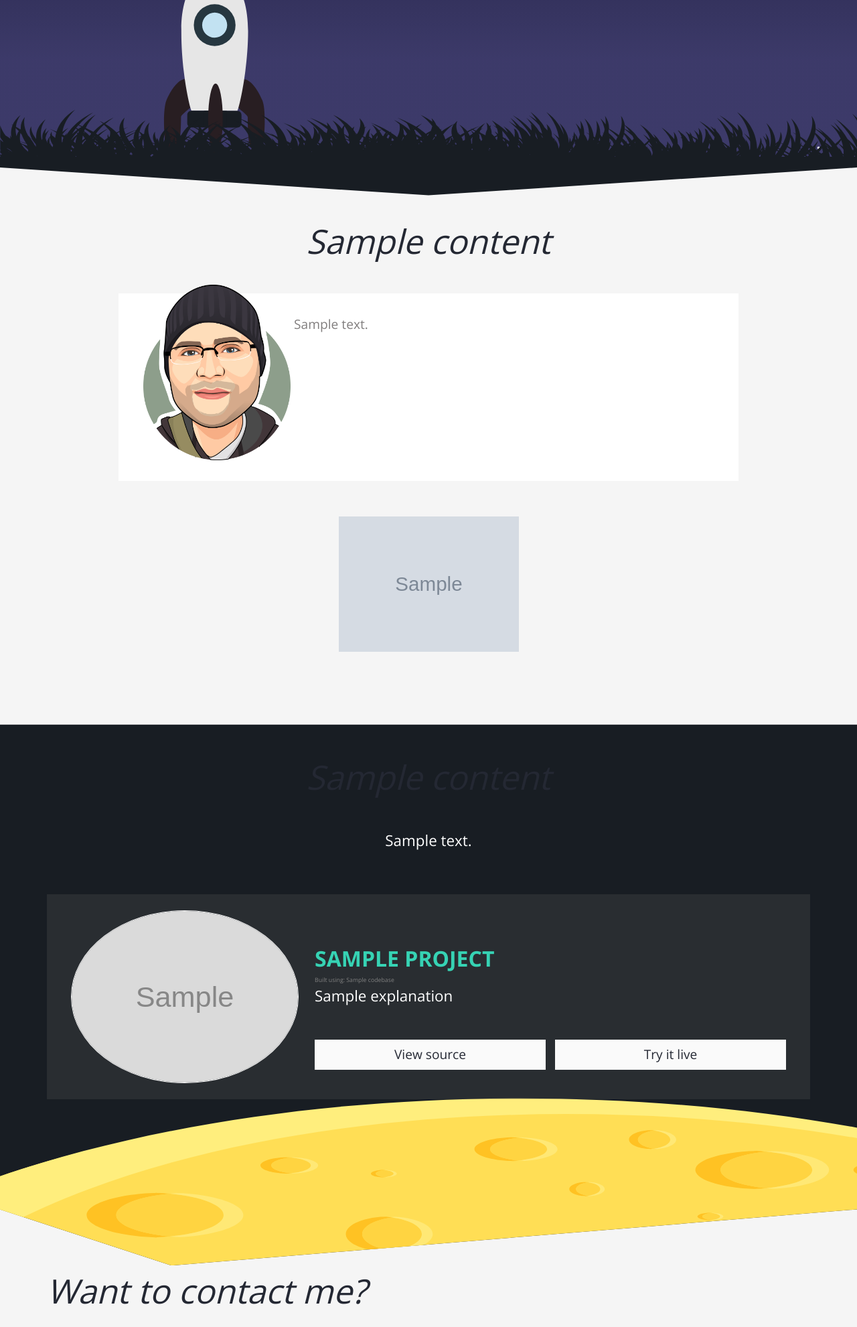
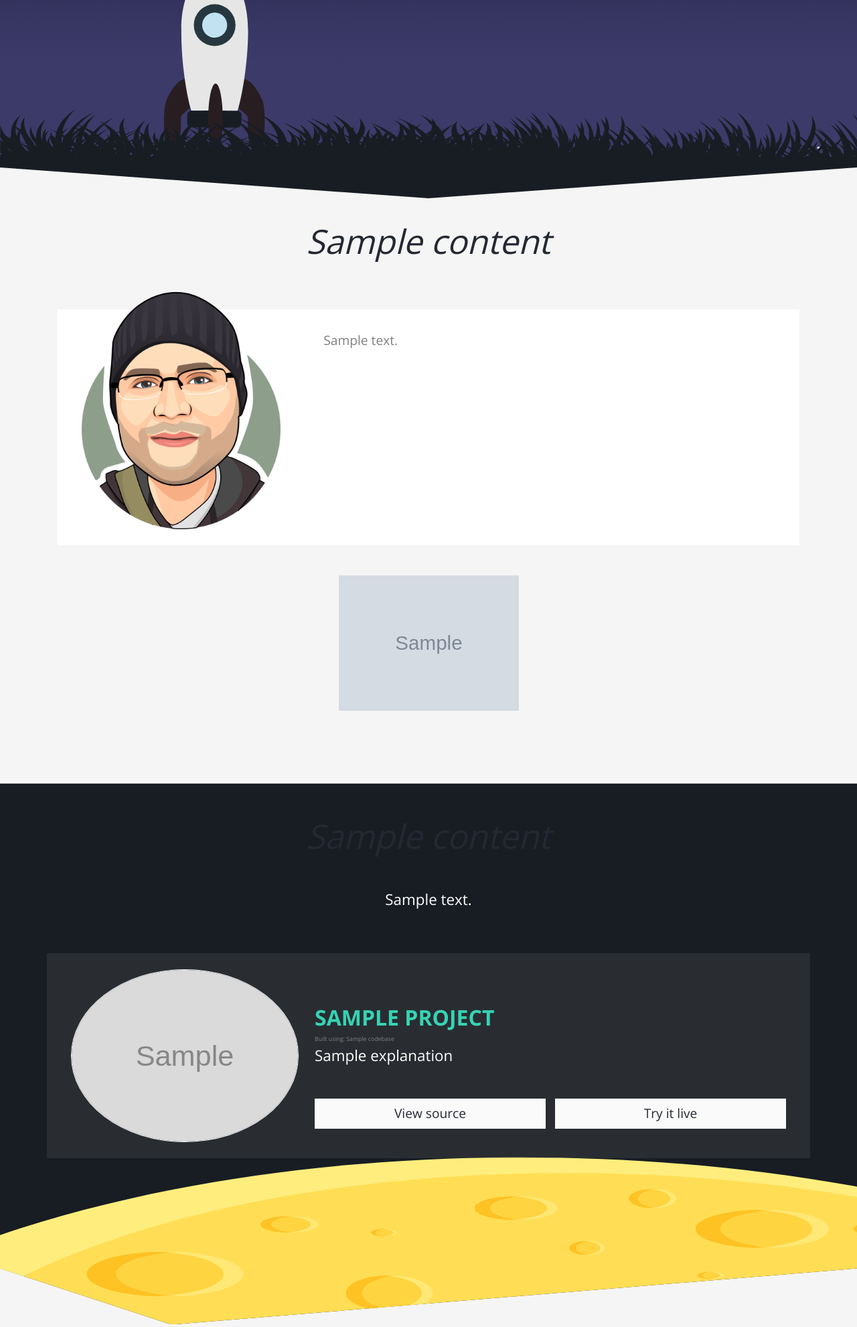
Before and after one commit to D1ang/Portfolio, a Django app: template home/templates/home/index.html in a window 1280 px wide. Shown: the part 550-2531 px from the top of the page at 67% size. Run offline with Django 4.2, Linux system fonts and the light colour scheme; the template is opened without the code that fills it: most values are stand-ins (such as "Sample title", 1, 10 or a date in 2020); grey boxes marked "Sample" are stand-in pictures; some libraries are stand-ins or nearby versions.

Commit message:
Improve alignment & style for about section

```diff
--- a/home/static/home/css/pages.css
+++ b/home/static/home/css/pages.css
@@ -6,7 +6,7 @@
     padding-bottom: 100px;
     position: relative;
     z-index: 5;
-    clip-path: polygon( 0 0, 50% 5%, 100% 0, 100% 100%, 50% 100%, 0 100%);
+    clip-path: polygon(0 0, 50% 5%, 100% 0, 100% 100%, 50% 100%, 0 100%);
     background: hsl(0, 0%, 96%);
 }
 
@@ -15,19 +15,55 @@
     color: hsl(0, 1%, 50%);
 }
 
-  #about .box {
-    min-height: 280px;
-    padding: 2rem;
-    text-align: justify;
-    background: hsl(0, 0%, 100%);
-  }
-
 #about .profile-img {
-    width: 230px;
     margin-top: -50px;
 }
 
-  /*----------------------------Projects section---------------------------*/
+/* ------------------------------ Video slider ------------------------------ */
+
+img {
+    width: 100%;
+    height: auto;
+    padding: 5px;
+}
+
+.slick-dots {
+    text-align: center;
+    margin: 0 0 10px 0;
+    padding: 0;
+}
+
+.slick-dots li {
+    display: inline-block;
+    margin-left: 4px;
+    margin-right: 4px;
+}
+
+.slick-dots li.slick-active button {
+    background-color: hsl(0, 0%, 13%);
+}
+
+.slick-dots li button {
+    width: 15px;
+    height: 15px;
+    border: none;
+    border-radius: 50%;
+    text-shadow: none;
+    color: transparent;
+    background-color: hsl(0, 0%, 60%);
+}
+
+.slick-dots li :hover {
+    background-color: hsl(148, 64%, 35%);
+}
+
+@media screen and (max-width: 800px) {
+    .next {
+        display: none !important;
+    }
+}
+
+/* ---------------------------- Projects section ---------------------------- */
 
 #projects {
     min-height: 100%;
@@ -129,7 +165,8 @@
     color: rgb(129, 127, 127);
 }
 
-  input, textarea {
+input,
+textarea {
     border: none;
     padding: 1rem;
     width: 100%;
@@ -137,7 +174,11 @@
     transition: 200ms;
 }
 
-  input[type="text"], input[type="email"], input[type="text"]:not(output):not(:focus), input[type="email"]:not(output):not(:focus), textarea {
+input[type="text"],
+input[type="email"],
+input[type="text"]:not(output):not(:focus),
+input[type="email"]:not(output):not(:focus),
+textarea {
     border-bottom: 1px solid #070606;
     background: transparent;
     color: #130808;
@@ -176,83 +217,3 @@
     color: hsl(0, 0%, 98%);
     background: hsl(0, 0%, 0%);
 }
-
-
-
-
-
-
-
-
-
-
-  /*SLIDER */
-
-  img {
-    width: 100%;
-    height: auto;
-    padding: 5px;
-  }
-
-  h2 {
-    text-align: center;
-    padding-bottom: 1em;
-  }
-
-  .slick-dots {
-    text-align: center;
-    margin: 0 0 10px 0;
-    padding: 0;
-  }
-  .slick-dots li {
-    display: inline-block;
-    margin-left: 4px;
-    margin-right: 4px;
-  }
-  .slick-dots li.slick-active button {
-    background-color: black;
-  }
-  .slick-dots li button {
-    font: 0/0 a;
-    text-shadow: none;
-    color: transparent;
-    background-color: #999;
-    border: none;
-    width: 15px;
-    height: 15px;
-    border-radius: 50%;
-  }
-  .slick-dots li :hover {
-    background-color: black;
-  }
-
-  /* Custom Arrow */
-  .prev {
-    color: #999;
-    position: absolute;
-    top: 38%;
-    left: -2em;
-    font-size: 1.5em;
-  }
-  .prev :hover {
-    cursor: pointer;
-    color: black;
-  }
-
-  .next {
-    color: #999;
-    position: absolute;
-    top: 38%;
-    right: -2em;
-    font-size: 1.5em;
-  }
-  .next :hover {
-    cursor: pointer;
-    color: black;
-  }
-
-  @media screen and (max-width: 800px) {
-    .next {
-      display: none !important;
-    }
-  }
--- a/home/templates/home/index.html
+++ b/home/templates/home/index.html
@@ -33,41 +33,29 @@
                 <h1 class="title text-center">{{ content.about_title }}</h1>
             </div>
 
-            <div class="row">
-                <div class="col-md-10 offset-md-1">
-                    <div class="box">
-                        <div class="col-lg-3 col-sm-12">
-                            <img class="profile-img float-start" src="{% static 'home/img/profile.png' %}" alt="Hello I'm Django">
+            <div class="row my-4 px-3"> {# <-- Set spacing between rows #}
+                <div class="card mb-3 rounded-0 border-0">
+                    <div class="row">
+                        <div class="col-md-4">
+                            <img class="profile-img p-4" src="{% static 'home/img/profile.png' %}" alt="Hello I'm Django">
                         </div>
-                        <div class="col-lg-12 col-sm-12">
-                            <p>{{ content.about_text }}</p>
+                        <div class="col-md-8">
+                            <div class="card-body">
+                                <p class="card-text mt-3">{{ content.about_text }}</p>
+                            </div>
                         </div>
                     </div>
                 </div>
             </div>
 
-            <div class="row mt-5">
-                <div class="col">
-
-                    {# slider #}
-                    <div class="slider responsive">
-                        {% for video in videos %}
-                            <a href="{{ video.source }}" target="_blank"><img src="{{ video.image.url }}" alt="{{ video.title }}"></a>
-                        {% endfor %}
-                    </div>
-
-                    {# control arrows #}
-                    <div class="prev">
-                        <i class="fas fa-arrow-circle-right"></i>
-                    </div>
-
-                    <div class="next">
-                        <span class="glyphicon glyphicon-chevron-right" aria-hidden="true"></span>
-                    </div>
-
+            {# Slider #}
+            <div class="row">
+                <div class="slider responsive">
+                    {% for video in videos %}
+                        <a href="{{ video.source }}" target="_blank"><img src="{{ video.image.url }}" alt="{{ video.title }}"></a>
+                    {% endfor %}
                 </div>
             </div>
-
         </div>
     </section>
 
```
Also changed, not shown: home/static/home/css/home.css (+25 -5 lines). Lines whose indentation alone changed are shown as unchanged.
